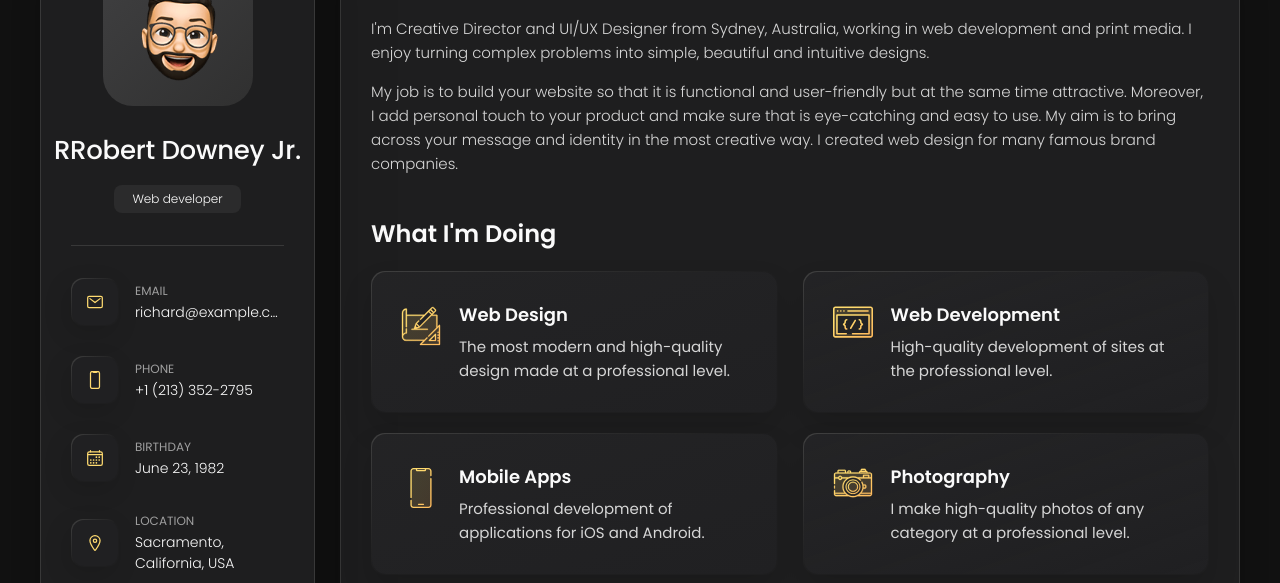
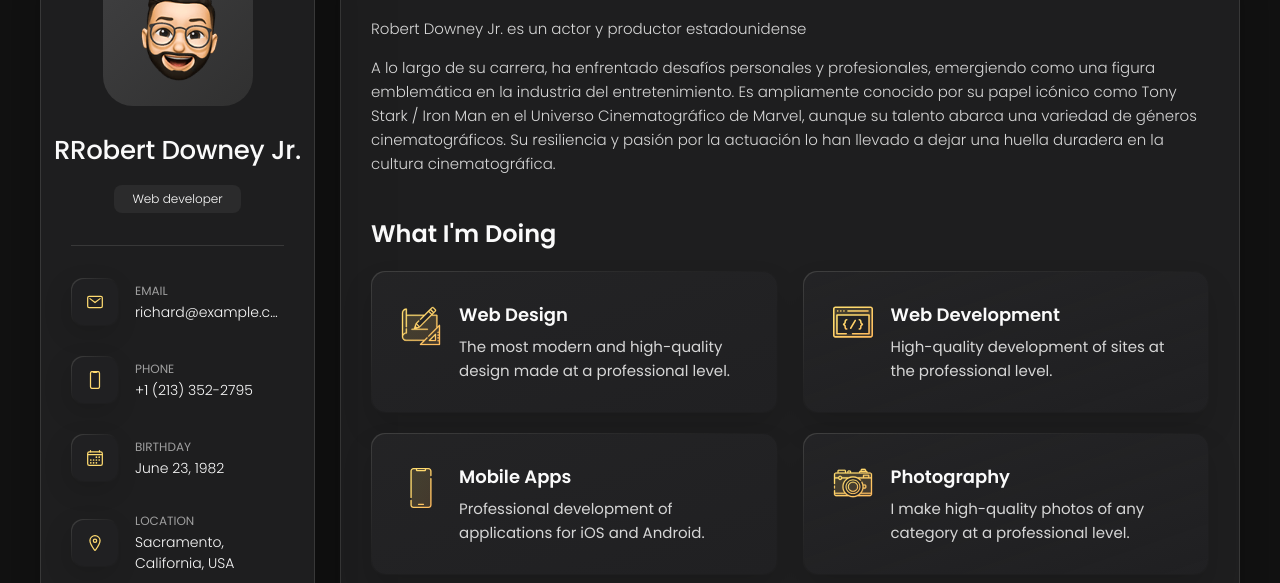
Before and after one commit to FrucoAndres/taller2ntd, a plain HTML site: page index.html in a window 1280 px wide. Shown: the part 162-745 px from the top of the page. Drawn offline with nearby package versions, Linux system fonts and the light colour scheme.

Commit message:
Cambio descripcion corta del personaje
Se cambio la descripción corta del personaje en la sección about, donde se hace una introducción corta al personaje

```diff
--- a/index.html
+++ b/index.html
@@ -209,17 +209,13 @@
 
         <section class="about-text">
           <p>
-            I'm Creative Director and UI/UX Designer from Sydney, Australia, working in web development and print media.
-            I enjoy
-            turning complex problems into simple, beautiful and intuitive designs.
+            Robert Downey Jr. es un actor y productor estadounidense
           </p>
 
           <p>
-            My job is to build your website so that it is functional and user-friendly but at the same time attractive.
-            Moreover, I
-            add personal touch to your product and make sure that is eye-catching and easy to use. My aim is to bring
-            across your
-            message and identity in the most creative way. I created web design for many famous brand companies.
+             A lo largo de su carrera, ha enfrentado desafíos personales y profesionales,
+             emergiendo como una figura emblemática en la industria del entretenimiento. Es ampliamente conocido por su papel icónico como Tony Stark / Iron Man en el Universo Cinematográfico de Marvel,
+             aunque su talento abarca una variedad de géneros cinematográficos. Su resiliencia y pasión por la actuación lo han llevado a dejar una huella duradera en la cultura cinematográfica.
           </p>
         </section>
 
```
